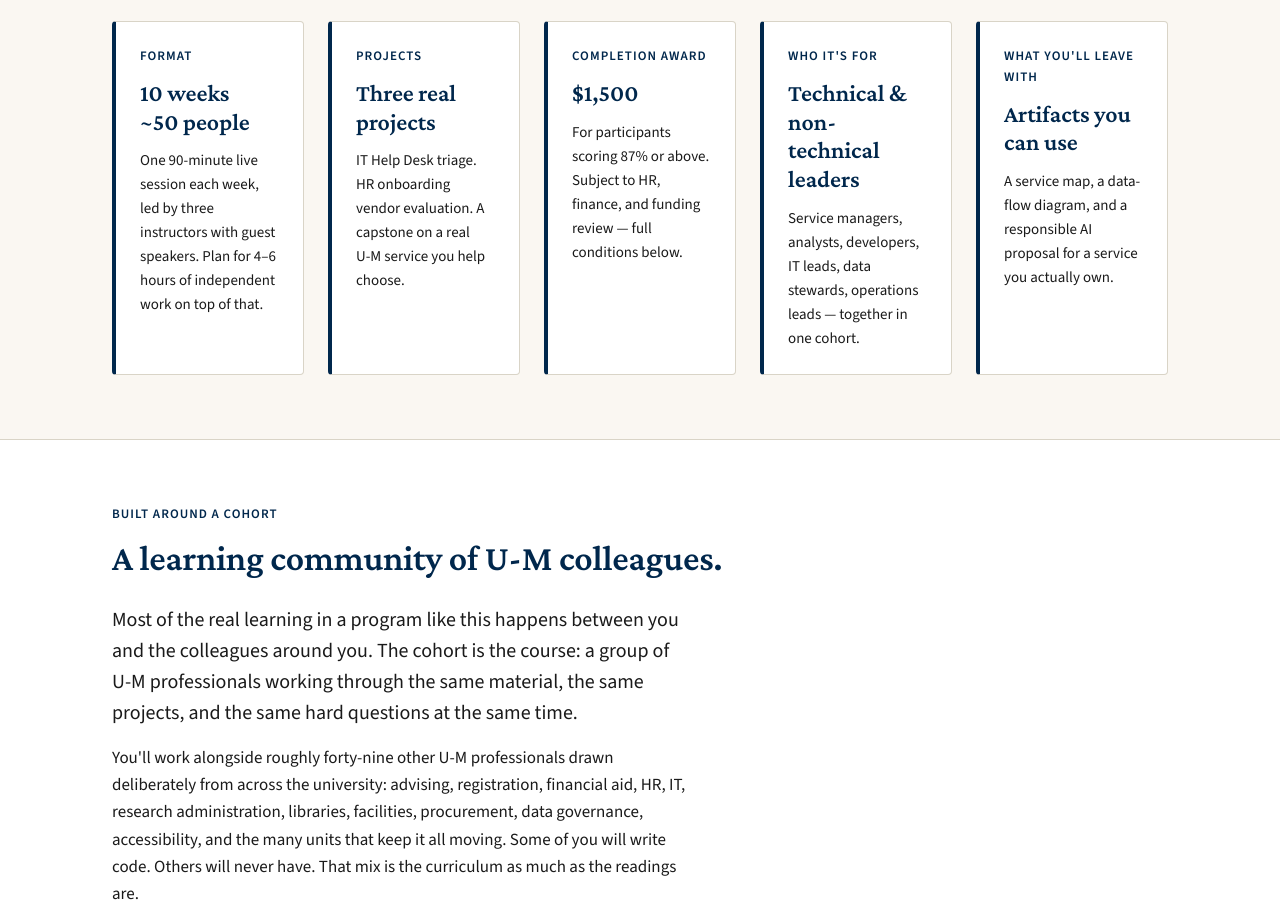
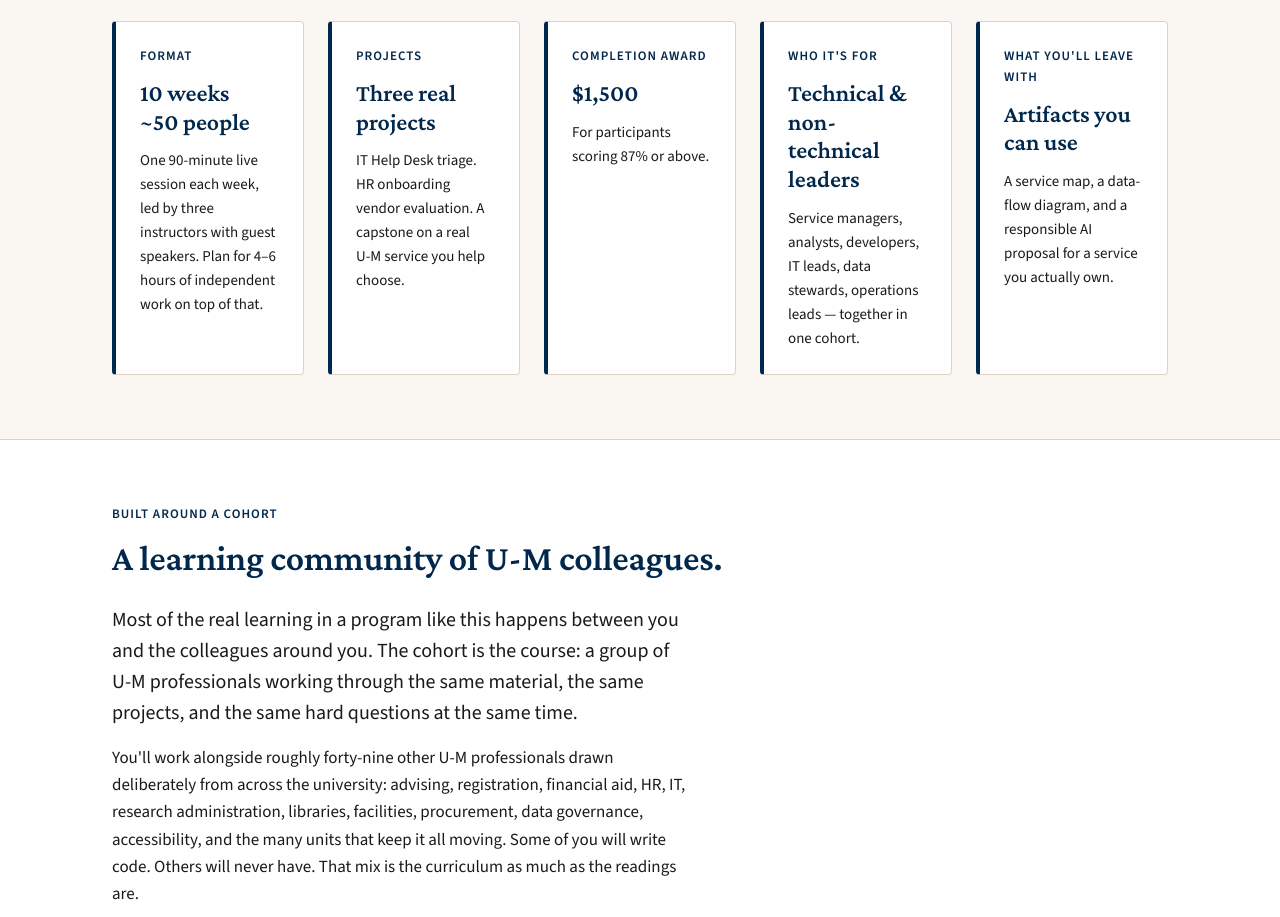
Before and after one commit to mlhess/genai, a plain HTML site: page index.html in a window 1280 px wide. Shown: the part 1360-2277 px from the top of the page. Drawn offline with nearby package versions, Linux system fonts and the light colour scheme.

Commit message:
Drop redundant finance/funding caveat from key-fact cards

```diff
--- a/index.html
+++ b/index.html
@@ -118,7 +118,7 @@
         <div class="fact" role="listitem">
           <span class="fact__label">Completion award</span>
           <span class="fact__value">$1,500</span>
-          <span class="fact__desc">For participants scoring 87% or above. Subject to HR, finance, and funding review &mdash; full conditions below.</span>
+          <span class="fact__desc">For participants scoring 87% or above.</span>
         </div>
         <div class="fact" role="listitem">
           <span class="fact__label">Who it's for</span>
```
Also changed, not shown: apply/index.html (+1 -1 lines).
